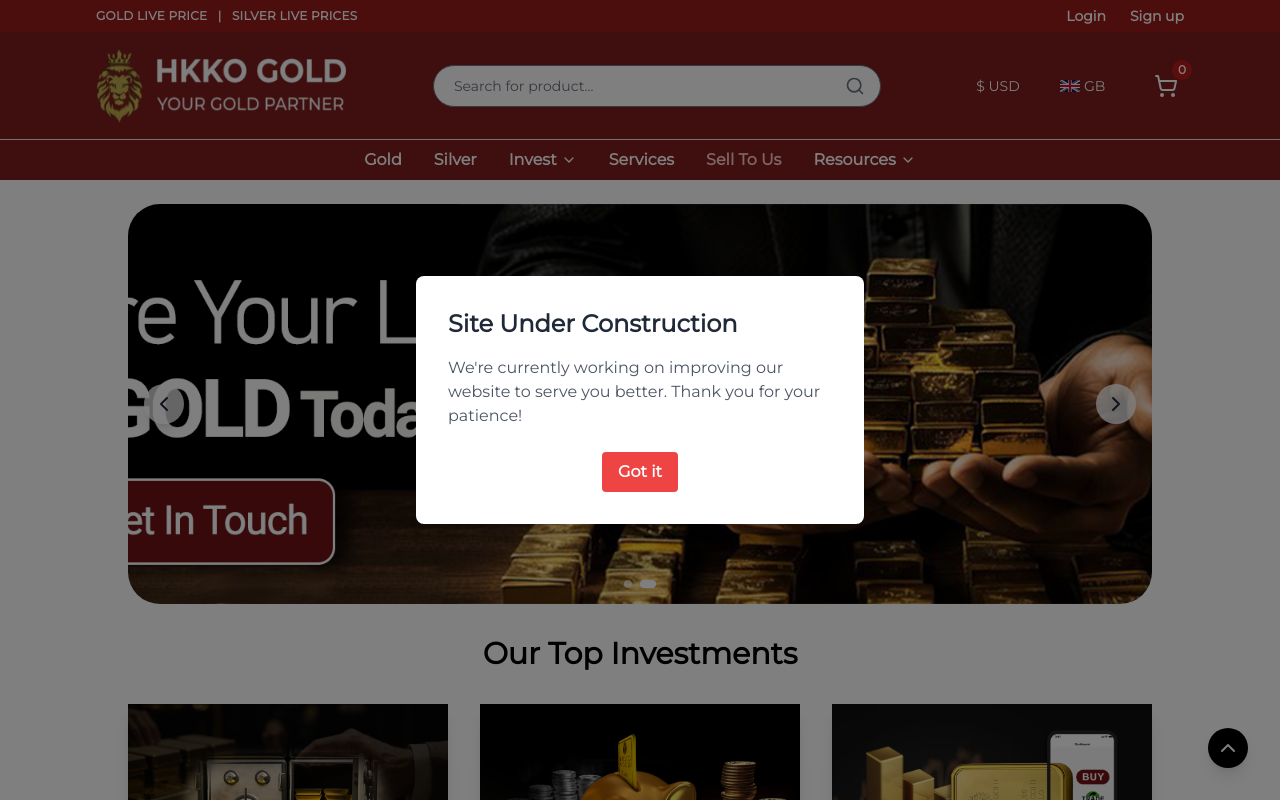
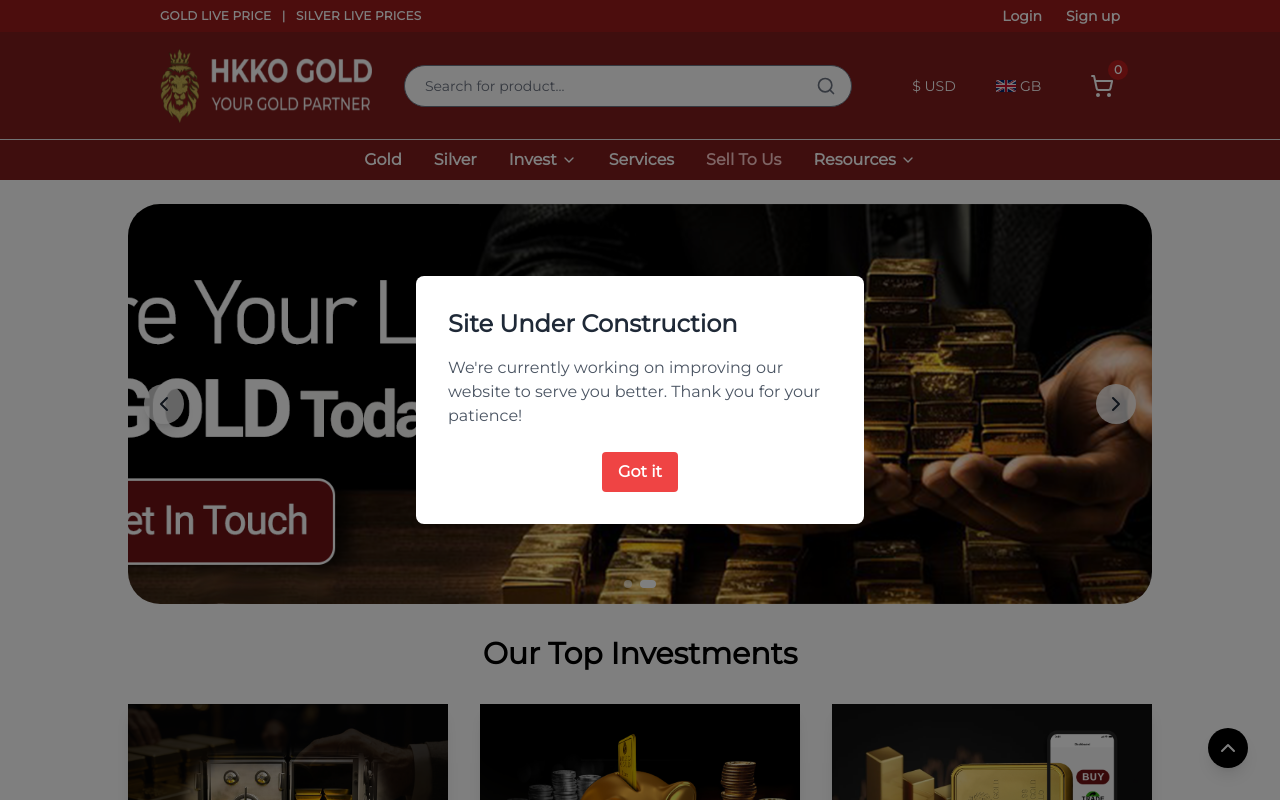
Before and after one commit to atok624/Test-Hkko, a Vue app: page / in a window 1280 px wide. Shown: the top 800 px of the page. Built offline with nearby package versions, Linux system fonts and the light colour scheme.

Commit message:
Adjust width of header

```diff
--- a/src/components/Footer.vue
+++ b/src/components/Footer.vue
@@ -4,7 +4,7 @@
     <div class="bg-[#6B1313] py-4 ">
       <div class="container mx-auto flex flex-col md:flex-row w-[95%] md:w-[90%] lg:w-[85%] items-center justify-between">
         <div class="flex items-center space-x-3">
-          <img src="/LOGO-1-300x82.png" alt="HKKO GOLD" class="w-30 mb-4 md:mb-0 h-12" />
+          <a href="/"><img src="/LOGO-1-300x82.png" alt="HKKO GOLD" class="w-30 mb-4 md:mb-0 h-12" /></a>
         </div>
         <div class="flex-1 max-w-2xl mx-4">
           <h3 class="text-white text-center font-bold mb-4  text-base">SUBSCRIBE to our newsletter and stay informed at all times</h3>
--- a/src/components/Header.vue
+++ b/src/components/Header.vue
@@ -6,7 +6,7 @@
     <header class="bg-red-900 w-full text-white">
       <!-- Top bar -->
       <div class="bg-red-800 flex w-full ">
-        <div class="flex justify-between items-center w-[95%] md:w-[90%] lg:w-[85%] py-1.5 text-sm mx-auto"
+        <div class="flex justify-between items-center w-[95%] md:w-[80%] lg:w-[75%] py-1.5 text-sm mx-auto"
           :class="{ 'hidden': isNavFixed }">
           <div class="font-bold tracking-wide text-xs">GOLD LIVE PRICE &nbsp; | &nbsp; SILVER LIVE PRICES</div>
           <div class="space-x-4 sm:space-x-6">
@@ -22,13 +22,13 @@
       <!-- Main header -->
       <div class="w-full">
         <div
-          class="flex flex-col lg:flex-row md:flex-col  justify-between items-center w-[95%] md:w-[90%] lg:w-[85%] py-6 sm:py-4 gap-4 sm:gap-6 md:gap-8 mx-auto"
+          class="flex flex-col lg:flex-row md:flex-col  justify-between items-center w-[95%] md:w-[85%] lg:w-[75%] py-6 sm:py-4 gap-4 sm:gap-6 md:gap-8 mx-auto"
           :class="{ 'hidden': isNavFixed }">
           <!-- Logo and mobile menu button -->
           <div class="flex items-center justify-between sm:justify-start">
             <div class="flex items-center justify-start">
-              <img src="/LOGO-1-300x82.png" alt="HKKO Logo"
-                class="w-16 h-16 sm:w-20 sm:h-20 md:w-[250px] md:h-[75px] mr-2 sm:mr-3 md:mr-5" />
+              <a href="/"> <img src="/LOGO-1-300x82.png" alt="HKKO Logo"
+                class="w-16 h-16 sm:w-20 sm:h-20 md:w-[250px] md:h-[75px] mr-2 sm:mr-3 md:mr-5" /></a>
             </div>
             <!-- Mobile Hamburger Button -->
             <button @click="toggleMobileMenu" class="sm:hidden p-1.5 hover:bg-red-700 rounded-lg transition-colors"
```
